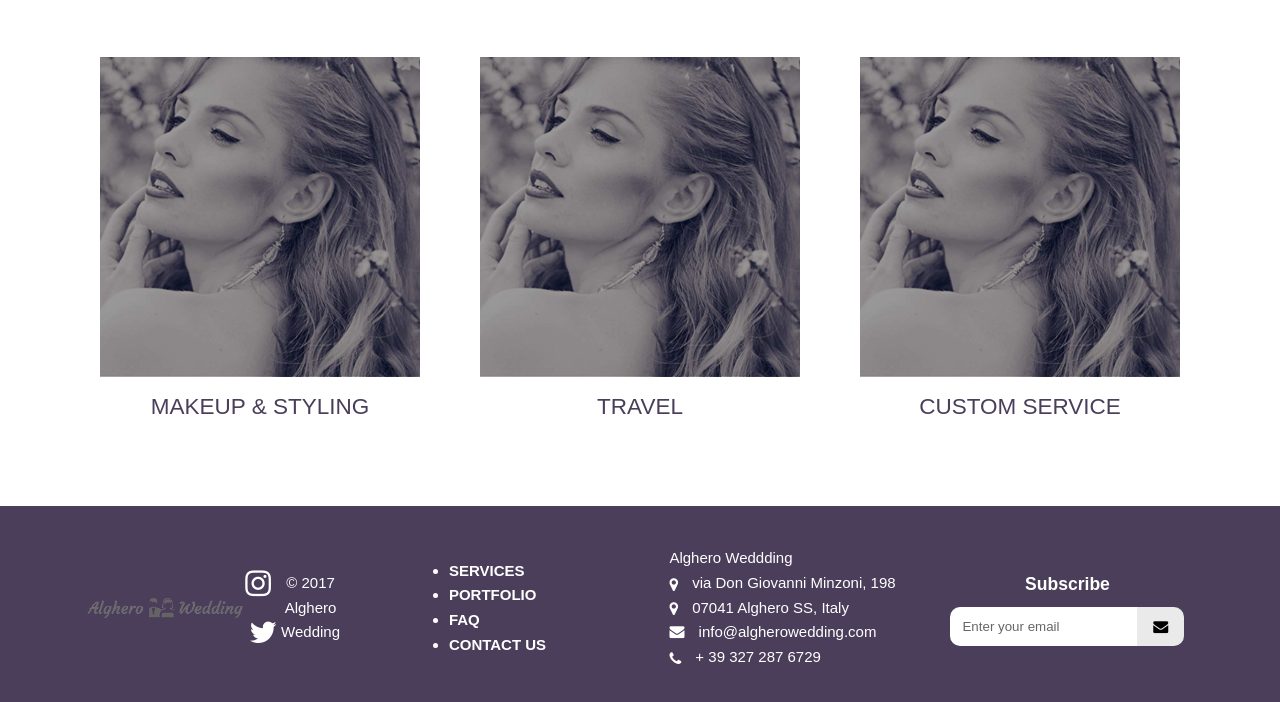
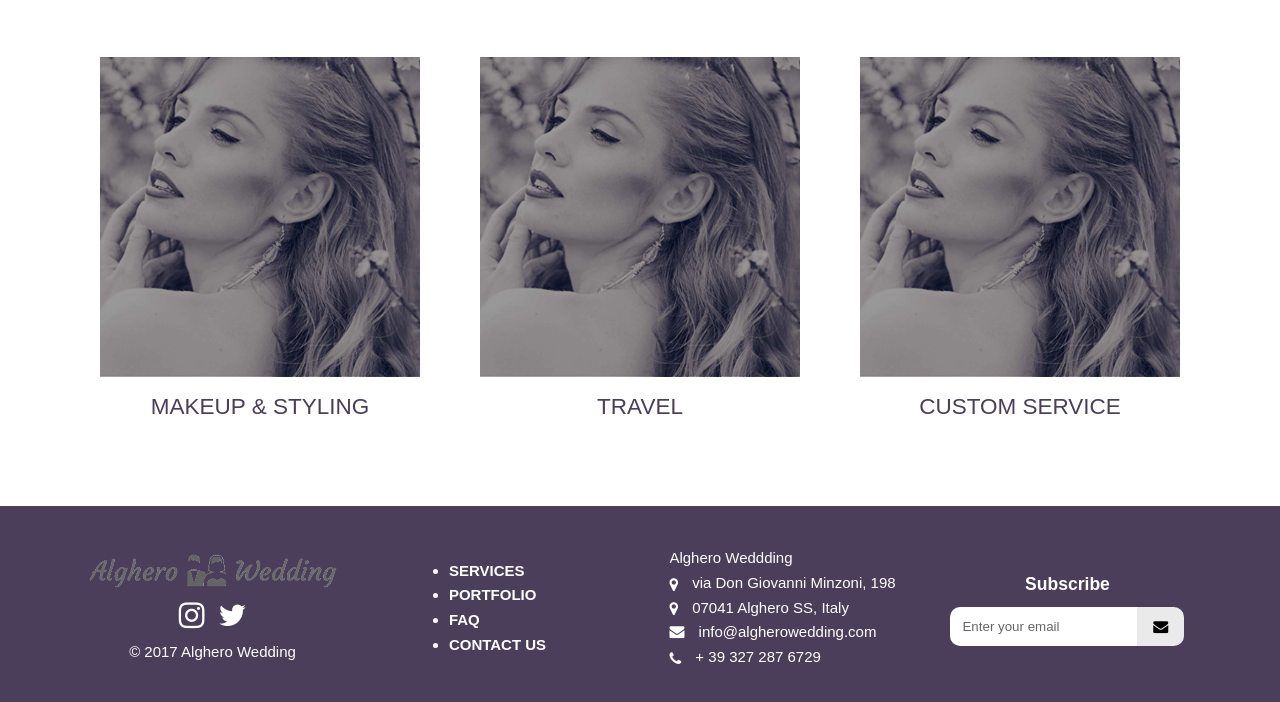
Before and after one commit to sasa97972/alghero, a website: page app/services.html in a window 1280 px wide. Shown: the part 1561-2263 px from the top of the page. Drawn offline with nearby package versions, Linux system fonts and the light colour scheme; a web font is replaced by a local one.

Commit message:
footer corrected

```diff
--- a/app/services.html
+++ b/app/services.html
@@ -139,74 +139,6 @@
         </div>
     </section>
 
-    <!--<section class="services container">
-        <div class="row services__row">
-            <div class="services__service col-md-4 col-sm-6 col-xs-12">
-                <a href="#" class="services__link">
-                    <div class="services__image"><i class="fa fa-user-o" aria-hidden="true"></i></div>
-                    <h2 class="services__header">Photo service</h2>
-                    <p class="services__text">The best wedding memories captured in a viewfinder.</p>
-                </a>
-            </div>
-            <div class="services__service col-md-4 col-sm-6 col-xs-12">
-                <a href="#" class="services__link">
-                    <div class="services__image"><i class="fa fa-user-o" aria-hidden="true"></i></div>
-                    <h2 class="services__header">Video & Post production</h2>
-                    <p class="services__text">Drones, 4k cameras and lifetime of experience will make you say “I had no idea this is even possible”.</p>
-                </a>
-            </div>
-            <div class="services__service col-md-4 col-sm-6 col-xs-12">
-                <a href="/wedding-planner#events" class="services__link">
-                    <div class="services__image"><i class="fa fa-user-o" aria-hidden="true"></i></div>
-                    <h2 class="services__header">Event Planner</h2>
-                    <p class="services__text">Wedding as a statement, or wedding as an art. Your wedding goes on your terms.</p>
-                </a>
-            </div>
-            <div class="services__service col-md-4 col-sm-6 col-xs-12">
-                <a href="/jewelry" class="services__link">
-                    <div class="services__image"><i class="fa fa-user-o" aria-hidden="true"></i></div>
-                    <h2 class="services__header">Jewelry & Accessories</h2>
-                    <p class="services__text">You don’t choose the rings. The rings choose you.</p>
-                </a>
-            </div>
-            <div class="services__service col-md-4 col-sm-6 col-xs-12">
-                <a href="/wedding-planner#flowers" class="services__link">
-                    <div class="services__image"><i class="fa fa-user-o" aria-hidden="true"></i></div>
-                    <h2 class="services__header">Flower Arrangement</h2>
-                    <p class="services__text">Perfect ceremony deserves perfect decorations.</p>
-                </a>
-            </div>
-            <div class="services__service col-md-4 col-sm-6 col-xs-12">
-                <a href="/wedding-planner#dresses" class="services__link">
-                    <div class="services__image"><i class="fa fa-user-o" aria-hidden="true"></i></div>
-                    <h2 class="services__header">Dresses & Costumes</h2>
-                    <p class="services__text">Somewhere in this world there’s a perfect wedding dress for you, and a hot smoking for him.</p>
-                </a>
-            </div>
-            <div class="services__service col-md-4 col-sm-6 col-xs-12">
-                <a href="/wedding-planner#styling" class="services__link">
-                    <div class="services__image"><i class="fa fa-user-o" aria-hidden="true"></i></div>
-                    <h2 class="services__header">Makeup & Styling</h2>
-                    <p class="services__text">Take the hairstyle and image that will show the best in you, timely and comfortable.</p>
-                </a>
-            </div>
-            <div class="services__service col-md-4 col-sm-6 col-xs-12">
-                <a href="/travel" class="services__link">
-                    <div class="services__image"><i class="fa fa-user-o" aria-hidden="true"></i></div>
-                    <h2 class="services__header">Travel</h2>
-                    <p class="services__text">Breathtaking mountains and sparkling seaside are just the beginning. When you discover Sardinia, you will rediscover yourself.</p>
-                </a>
-            </div>
-            <div class="services__service col-md-4 col-sm-6 col-xs-12">
-                <a href="/contacts" class="services__link">
-                    <div class="services__image"><i class="fa fa-user-o" aria-hidden="true"></i></div>
-                    <h2 class="services__header">Custom service</h2>
-                    <p class="services__text">It’s not about what we offer, but about what you need. We haven’t found the limits yet and dare you to try.</p>
-                </a>
-            </div>
-        </div>
-    </section>-->
-
     <section class="services container">
         <div class="row">
             <div class="col-md-12">
@@ -303,13 +235,15 @@
             <div class="row footer__row">
                 <div class="col-md-3 col-sm-6 footer__logo">
                     <div class="footer__logo-content">
-                        <a href="#" class="footer__logo-link"><img src="img/logo.png" alt="Alghero" class="footer__logo-img"></a>
+                        <div class="footer__logo-inner">
+                            <div><a href="#" class="footer__logo-link"><img src="img/logo.png" alt="Alghero" class="footer__logo-img"></a></div>
                             <ul class="footer__social">
                                 <li class="footer__social-item"><a href="#" class="footer__social-link"><i class="fa fa-instagram" aria-hidden="true"></i></a></li>
                                 <li class="footer__social-item"><a href="#" class="footer__social-link"><i class="fa fa-twitter" aria-hidden="true"></i></a></li>
                             </ul>
                             <div class="footer__copyright">
                                 <span>&copy; 2017 Alghero Wedding</span>
+                            </div>
                         </div>
                     </div>
                 </div>
```
Also changed, not shown: app/contacts.html (+3 -1 lines), app/index.html (+3 -1 lines), app/photo.html (+3 -1 lines), app/video.html (+3 -1 lines). Lines whose indentation alone changed are shown as unchanged.
